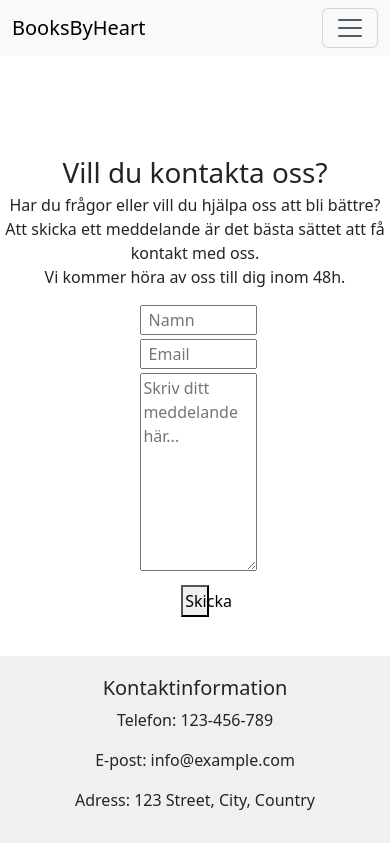
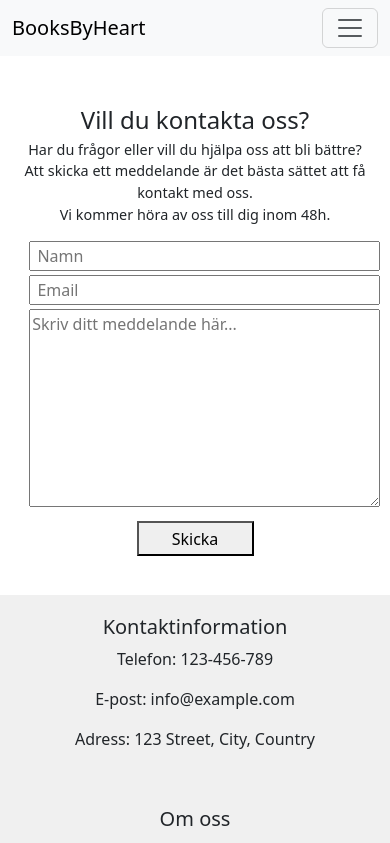
Before and after one commit to natta1995/Webbshop-BooksByHeart, a React (Create React App) app: page /Webbshop-BooksByHeart/contact in a window 390 px wide. Shown: the top 843 px of the page. Built offline with nearby package versions, Linux system fonts and the light colour scheme.

Commit message:
contact css update + added for mobilescreen

```diff
--- a/src/pages/contacts.jsx
+++ b/src/pages/contacts.jsx
@@ -1,31 +1,84 @@
-import {useState} from "react"
+import styled from "styled-components";
+
+const Container = styled.div`
+  margin-top: 100px;
+  text-align: center;
+
+  @media (max-width: 768px) {
+    margin-top: 50px;
+  }
+`;
+
+const Heading = styled.h1`
+  margin-bottom: 1%;
+
+  @media (max-width: 768px) {
+    font-size: 1.5rem;
+  }
+`;
+
+const Paragraph = styled.p`
+  font-size: 1rem;
+
+  @media (max-width: 768px) {
+    font-size: 0.9rem;
+  }
+`;
+
+const Input = styled.input`
+  margin-left: 2%;
+  margin-bottom: 1%;
+  width: 30%;
+
+  @media (max-width: 768px) {
+    width: 90%;
+    margin-left: 5%;
+  }
+`;
+
+const Textarea = styled.textarea`
+  margin-left: 2%;
+  width: 30%;
+
+  @media (max-width: 768px) {
+    width: 90%;
+    margin-left: 5%;
+  }
+`;
+
+const Button = styled.button`
+  margin-top: 2%;
+  padding: 0.5%;
+  width: 7%;
+
+  @media (max-width: 768px) {
+    width: 30%;
+    padding: 1%;
+  }
+`;
 
 const ContactPage = () => {
 
 
 
     return (
-      <div style={{ marginTop: "100px", textAlign: "center" }}>
-        <h1 style={{marginBottom: "1%"}}>Vill du kontakta oss?</h1>
-        <p>Har du frågor eller vill du hjälpa oss att bli bättre? <br></br> Att skicka ett meddelande är det bästa sättet att få kontakt med oss. <br></br> Vi kommer höra av oss till dig inom 48h.</p>
+      <Container>
+        <Heading>Vill du kontakta oss?</Heading>
+        <Paragraph>Har du frågor eller vill du hjälpa oss att bli bättre? <br></br> Att skicka ett meddelande är det bästa sättet att få kontakt med oss. <br></br> Vi kommer höra av oss till dig inom 48h.</Paragraph>
 
         <form >
           <div>
-            <input type="text" id="name" name="name" placeholder=" Namn " style={{marginLeft: "2%", marginBottom:"1%",width: "30%" }}/>
+            <Input type="text" id="name" name="name" placeholder=" Namn " />
           </div>
           <div>
-          <input type="email" id="email" name="email" placeholder=" Email " style={{marginLeft: "2%",marginBottom:"1%", width: "30%" }}/>
+          <Input type="email" id="email" name="email" placeholder=" Email " />
           </div>
           <div>
-            <textarea id="message" placeholder="Skriv ditt meddelande här..." name="message" rows="8" style={{marginLeft: "2%", width: "30%"}}/>
+            <Textarea id="message" placeholder="Skriv ditt meddelande här..." name="message" rows="8" />
           </div>
-          <div style={{marginLeft: "42%"}}>
-
-        </div>
-          <button  style={{marginTop:"2%", padding: "0.5%", width: "7%"}}>Skicka</button>
+          <Button>Skicka</Button>
         </form>
-
-      </div>
+      </Container>
     );
   }
   export default ContactPage
```
